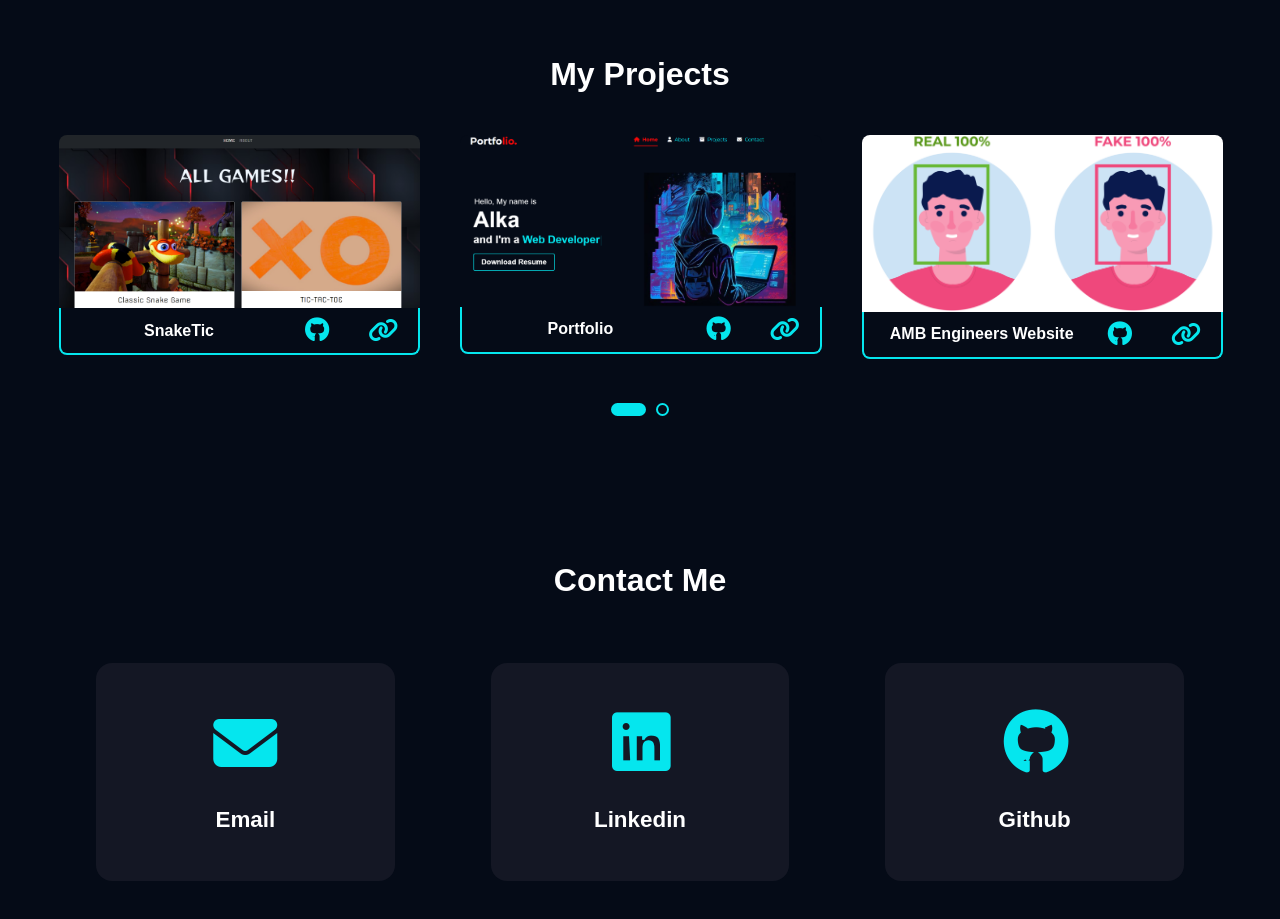
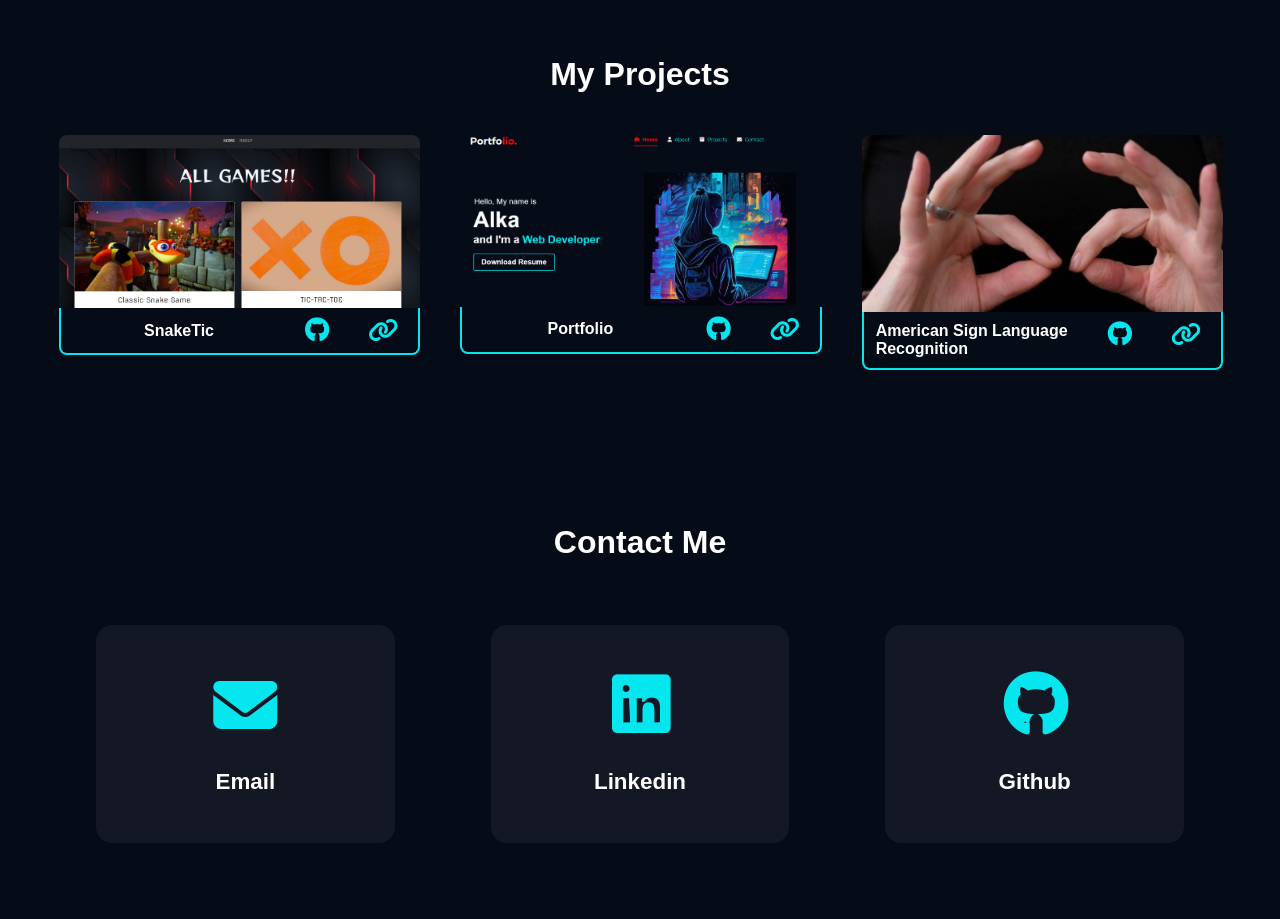
Before and after one commit to Alka-12/Portfolio, a React (Create React App) app: page / in a window 1280 px wide. Shown: the part 1540-2459 px from the top of the page. Built offline with nearby package versions, Linux system fonts and the light colour scheme.

Commit message:
Update Project.jsx

```diff
--- a/src/sections/Project/Project.jsx
+++ b/src/sections/Project/Project.jsx
@@ -34,12 +34,12 @@ function Project() {
               link="https://github.com/Alka-12/Portfolio"
               link2="https://alkaportfolio.netlify.app/"
             />
-            <ProjectBox
+{/*             <ProjectBox
               title="AMB Engineers Website"
               img={img5}
               link="https://github.com/Alka-12/AMB-Engineers"
               link2=""
-            />
+            /> */}
 
             <ProjectBox
               title="American Sign Language Recognition"
```
